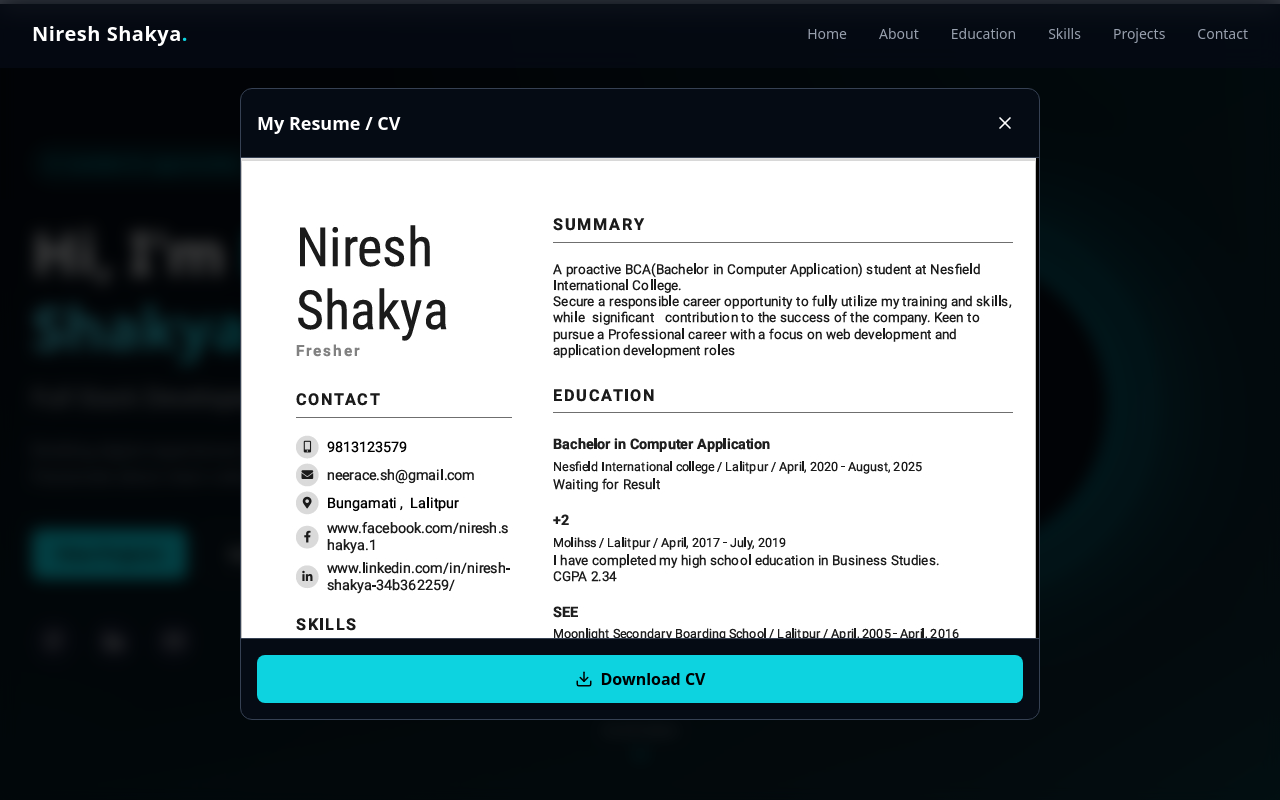
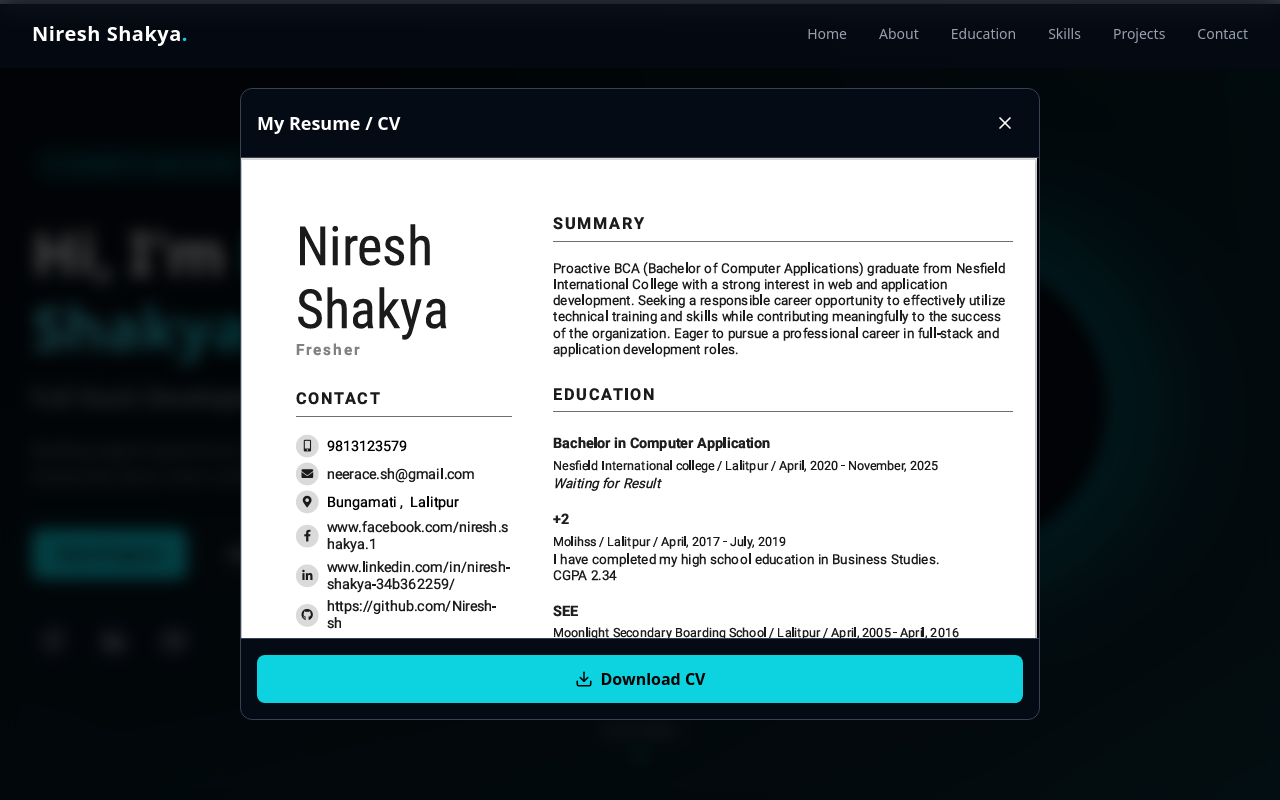
Before and after one commit to Niresh-sh/nireshshakya, a React (Vite) app: page / in a window 1280 px wide. Both pictures are taken after a click on the button "View CV". Shown: the top 800 px of the page. Built offline with nearby package versions, Linux system fonts and the light colour scheme.

Commit message:
updated cv doc

```diff
--- a/src/Components/HeroSection.jsx
+++ b/src/Components/HeroSection.jsx
@@ -168,7 +168,7 @@ export default function Hero({ onProjects, onContact }) {
             {/* Preview */}
             <div className="h-[60vh] bg-black">
               <iframe
-                src="/cv.jpeg"
+                src="/nireshcv.jpeg"
                 title="CV Preview"
                 className="w-full h-full"
               />
```
